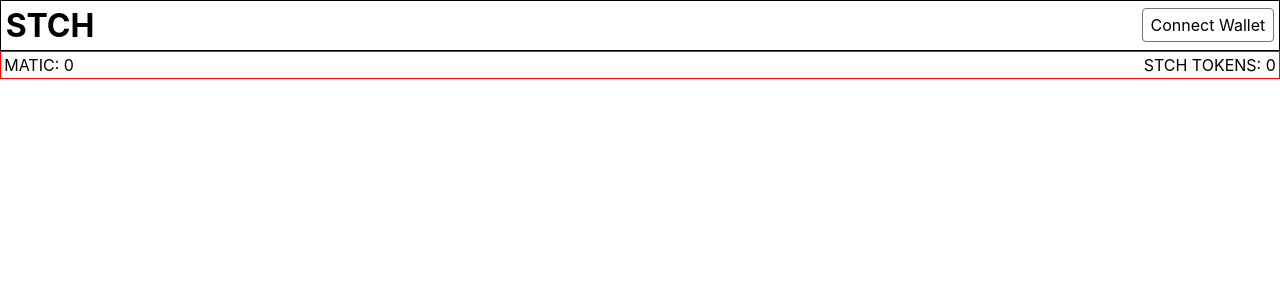
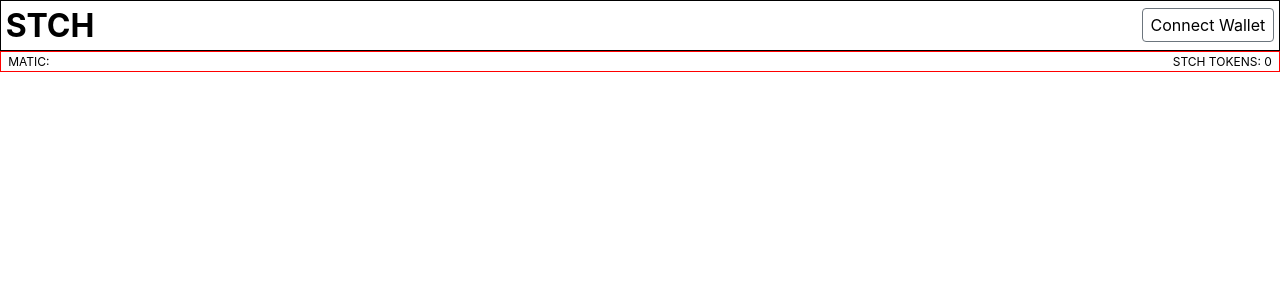
Before and after one commit to icepaigez/STCH-TOKEN, a React (Create React App) app: page / in a window 1280 px wide. Shown: the top 300 px of the page. Built offline with nearby package versions, Linux system fonts and the light colour scheme.

Commit message:
feat: added user balances to the UI

```diff
--- a/src/components/App.js
+++ b/src/components/App.js
@@ -15,7 +15,8 @@ class App extends Component {
       connectedUser:"",
       connected: false,
       exch: {},
-      token: {}
+      token: {},
+      userBalance:""
     }
   }
 
@@ -84,11 +85,11 @@ class App extends Component {
   }
 
   render() {
-    const { connectedUser, connected } = this.state;
+    const { connectedUser, connected, web3 } = this.state;
     return (
       <div className="app">
         <Navbar user={connectedUser} connect={this.connect} connected={connected}/>
-        <User />
+        <User user={connectedUser} web3={web3}/>
       </div>
     );
   }
--- a/src/components/Navbar/Navbar.js
+++ b/src/components/Navbar/Navbar.js
@@ -4,10 +4,12 @@ import "./navbar.css";
 
 const Navbar = ({ user, connect, connected }) => {
 	let data;
+	let shortenedUser;
 	if (user) {
 		data = new Identicon(user, 420).toString();
+		shortenedUser = user.slice(0, 5) + "..." + user.slice(38, )
 	}
-	let shortenedUser = user.slice(0, 5) + "..." + user.slice(38, )
+
 	return(
 		<div className="navbar">
 			<h1 className="logo">STCH</h1>
--- a/src/components/UserData/UserData.js
+++ b/src/components/UserData/UserData.js
@@ -1,10 +1,18 @@
-import React from "react";
+import React, { useState } from "react";
 import "./user_data.css";
 
-const User = () => {
+const User = ({ user, web3 }) => {
+	const [balance, setBalance] = useState("")
+	if (user && Object.keys(web3).length !== 0) {
+		web3.eth.getBalance(user).then(result => {
+			result = web3.utils.fromWei(result)
+			setBalance(result)
+		})
+	}
+
 	return(
 		<div className="user_data">
-			<div>MATIC: 0</div>
+			<div>MATIC: { balance }</div>
 			<div>STCH TOKENS: 0</div>
 		</div>
 	)
--- a/src/components/UserData/user_data.css
+++ b/src/components/UserData/user_data.css
@@ -1,6 +1,7 @@
 .user_data {
 	border: 1px solid red;
-	padding: 0.2em;
+	padding: 0.2em 0.6em;
 	display: flex;
 	justify-content: space-between;
+	font-size: 0.75em;
 }
```
